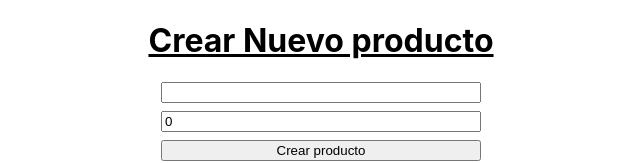
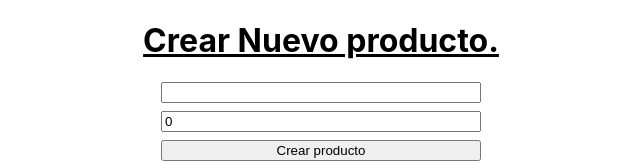
Before and after one commit to enzomarin/stock-app-front, a Next.js app: page /products/create in a window 1280 px wide. Shown: the top 163 px of the page, without its empty margins (319-959 px from the left). Built offline with nearby package versions, Linux system fonts and the light colour scheme.

Commit message:
variable versel

```diff
--- a/pages/products/create.js
+++ b/pages/products/create.js
@@ -37,7 +37,7 @@ function Create(){
             <div>
                 <h1>
                     <u>
-                        Crear Nuevo producto
+                        Crear Nuevo producto.
                     </u>
 
                 </h1>
```
